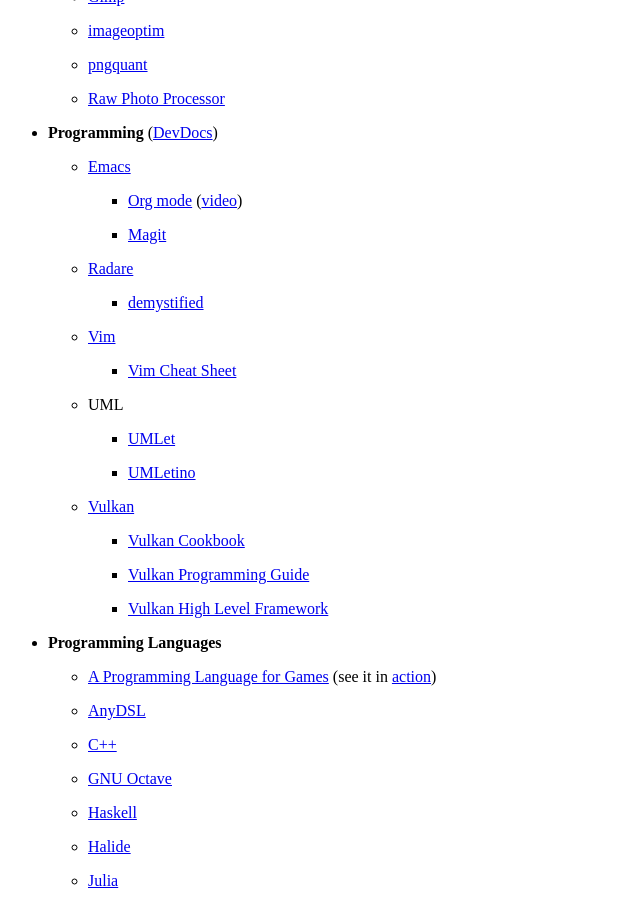
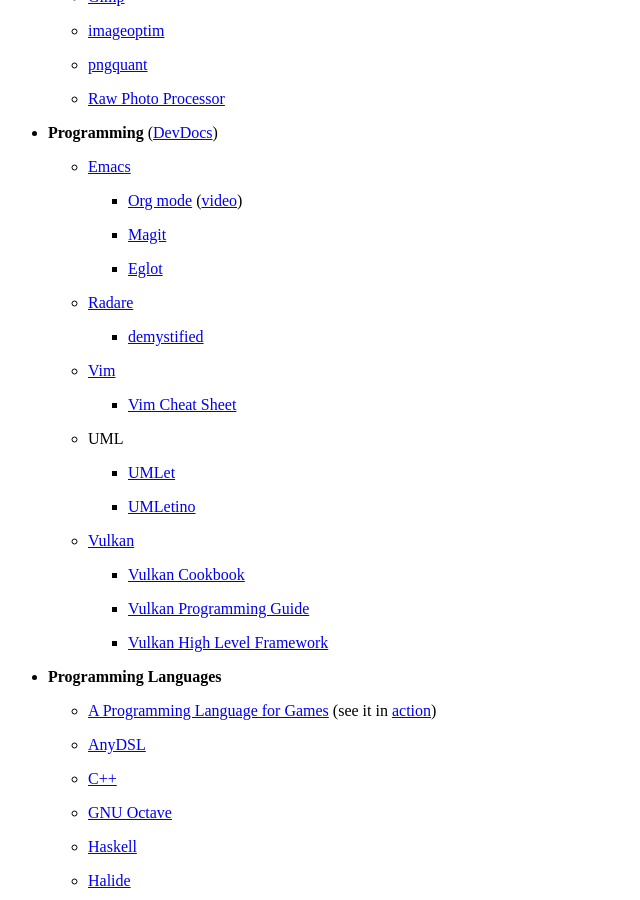
Before and after one commit to wahn/jan_walter_org, a Jekyll site: the page built from links/index.md, in a window 1280 px wide and 900 px high, scrolled down 3661 px. Shown: the whole window, without its empty margins (0-640 px from the left). Built offline with Jekyll 4.4.1, drawn with Linux system fonts in a browser that asks for light colours; Markdown is read by kramdown in place of the engine named in the settings.

Commit message:
Add link to Eglot.

```diff
--- a/links/index.md
+++ b/links/index.md
@@ -240,6 +240,8 @@
         + [Org mode](https://orgmode.org) ([video](https://youtu.be/dljNabciEGg))
 
         + [Magit](https://magit.vc)
+
+        + [Eglot](https://github.com/joaotavora/eglot)
 
     - [Radare](https://radare.org/r)
 
```
